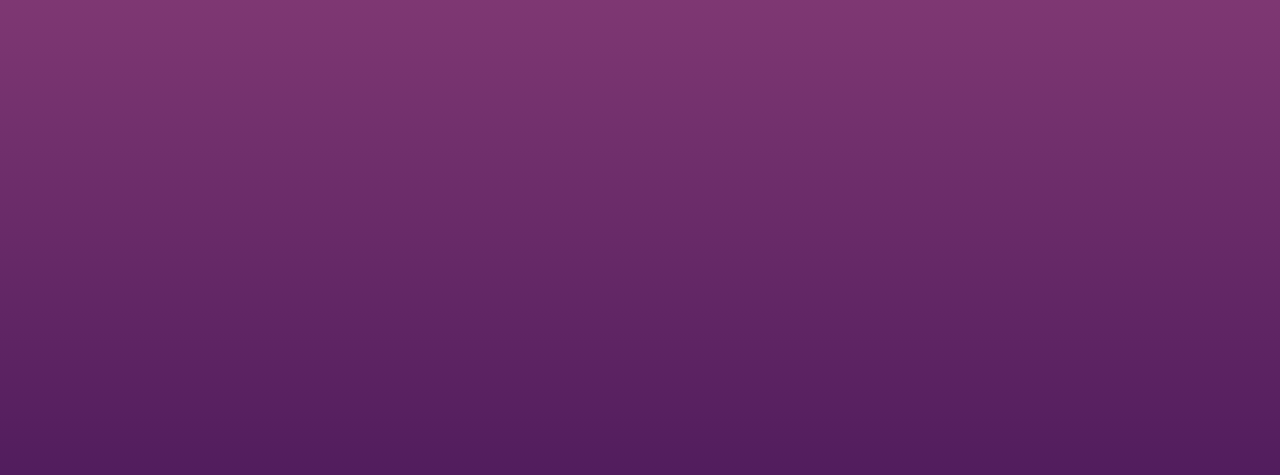
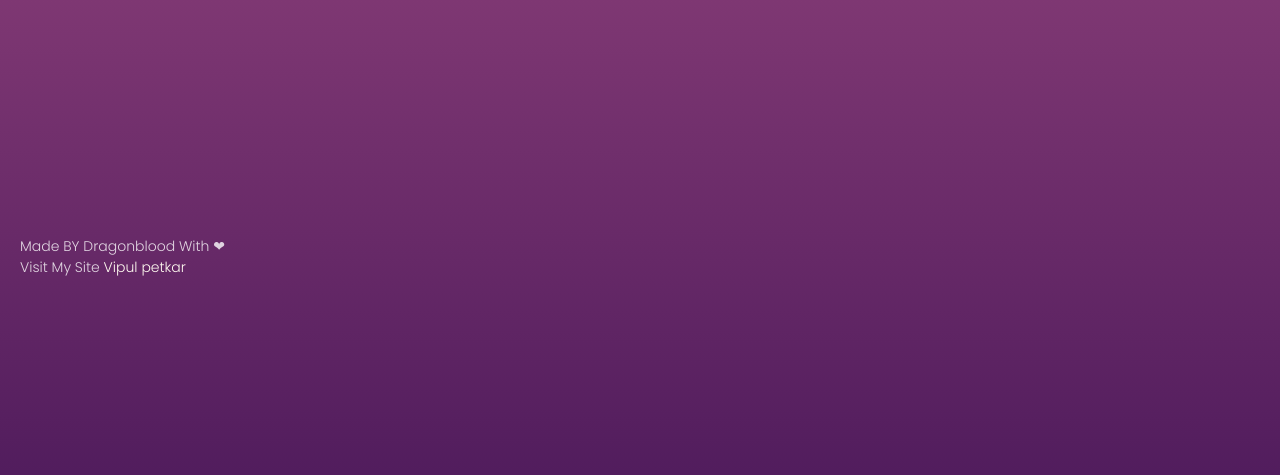
Before and after one commit to dragonblood/Atlus, a Django app: page / in a window 1280 px wide. Shown: the part 497-972 px from the top of the page. Run offline with Django 3.2, Linux system fonts and the light colour scheme; some libraries are stand-ins or nearby versions.

Commit message:
Footer Added

```diff
--- a/Atlus/templates/Atlus.html
+++ b/Atlus/templates/Atlus.html
@@ -32,4 +32,8 @@
         <li {% if message.tags %} class="{{ message.tags }} mes" {% endif %}>{{ message }}</li>
         {% endfor %}
     </ul>
-    {% endif %} {% endblock %}
+    {% endif %}
+    <div id="navbarr">
+        <p>Made BY Dragonblood With ❤<br> Visit My Site <a href="http://Vipulpetkar.ml">Vipul petkar</a></p>
+    </div>
+    {% endblock %}
--- a/content/assets/css/styles.css
+++ b/content/assets/css/styles.css
@@ -18,6 +18,15 @@ body {
     /* Chrome 10-25, Safari 5.1-6 */
     background: linear-gradient( to top, #3c1053, #ad5389);
     /* W3C, IE 10+/ Edge, Firefox 16+, Chrome 26+, Opera 12+, Safari 7+ */
+}
+
+#navbarr {
+    position: fixed;
+    bottom: 0;
+    right: 0;
+    width: 100%;
+    padding: 20px;
+    font-size: 14px;
 }
 
 a,
```
